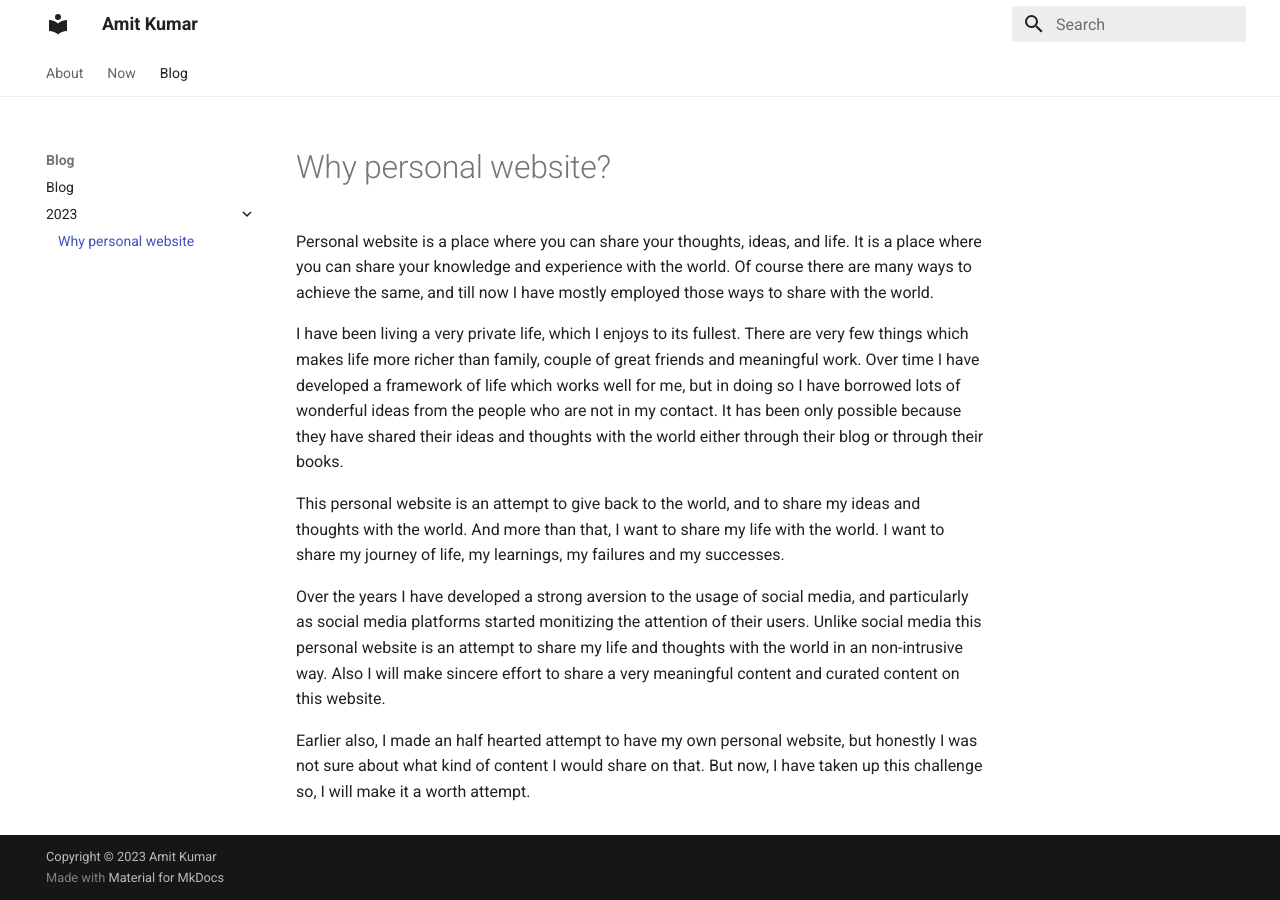
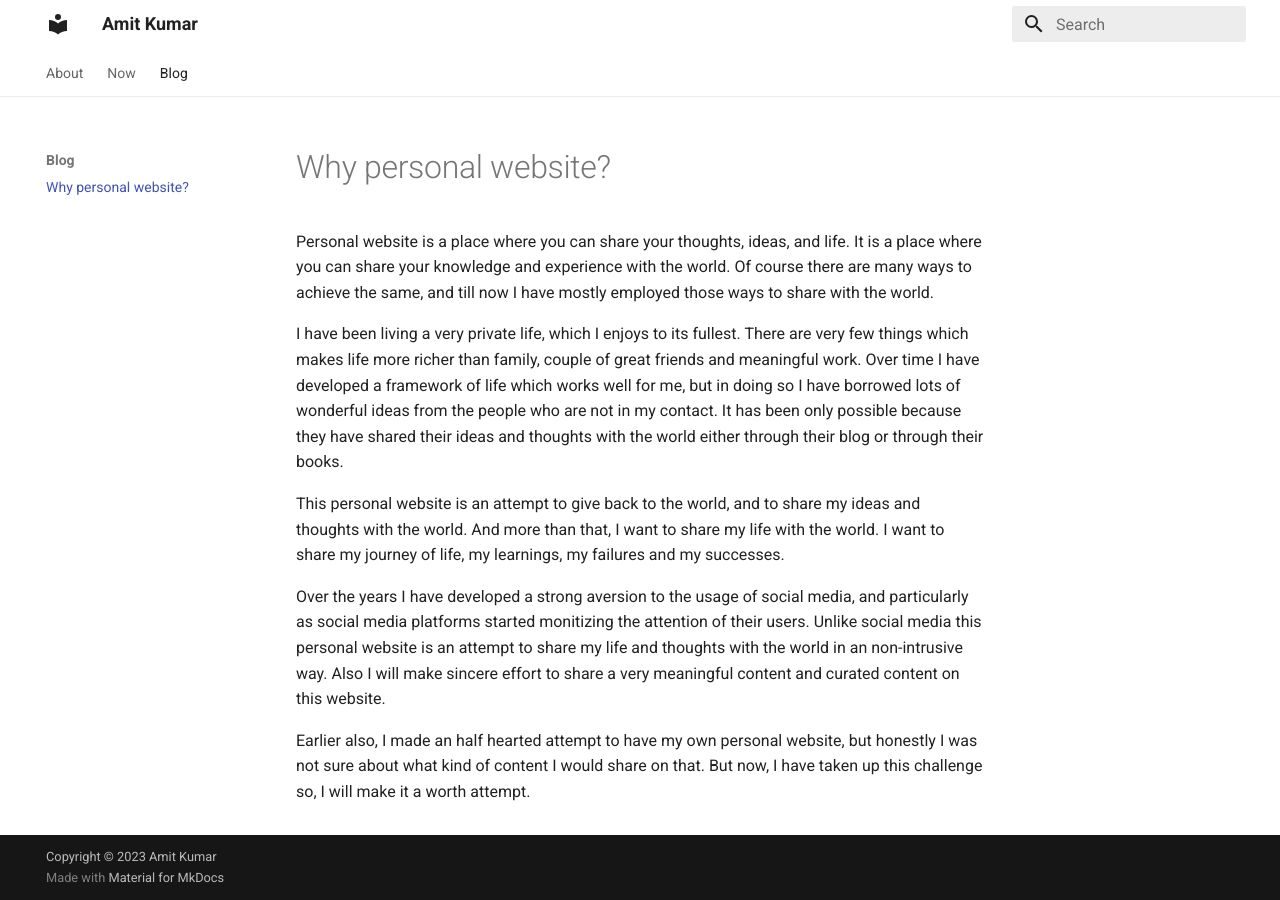
Before and after one commit to amitkmr/amitkmr.github.io, an MkDocs documentation site: the page built from docs/blog/posts/why-personal-website.md, in a window 1280 px wide. Built offline with MkDocs 1.6.1 and Material for MkDocs 9.7.7, drawn with Linux system fonts in a browser that asks for light colours.

Commit message:
fix blog tabs (#7)

```diff
--- a/docs/blog/posts/why-personal-website.md
+++ b/docs/blog/posts/why-personal-website.md
@@ -1,11 +1,11 @@
-<!-- ---
+---
 date: 2023-02-03
 authors: [amitkmr]
 description: >
   Why I am going to have my personal website, why it took so long
 categories:
   - General
---- -->
+---
 
 # Why personal website?
 
--- a/mkdocs.yml
+++ b/mkdocs.yml
@@ -17,6 +17,4 @@ nav:
   - About: index.md
   - Now: now.md
   - Blog:
-    - blog/index.md
-    - 2023:
-        - blog/posts/why-personal-website.md
+    - blog/posts/why-personal-website.md
```
